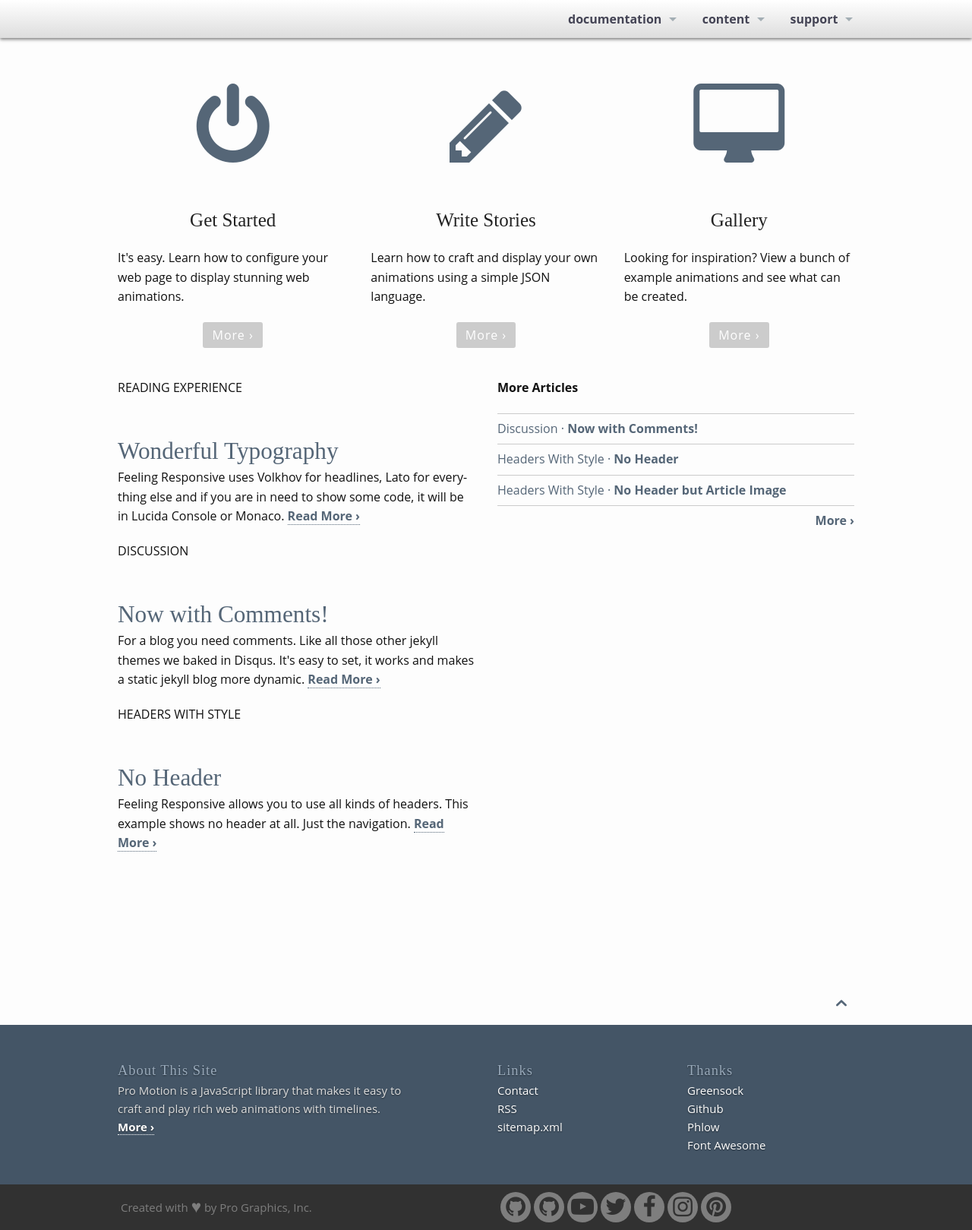
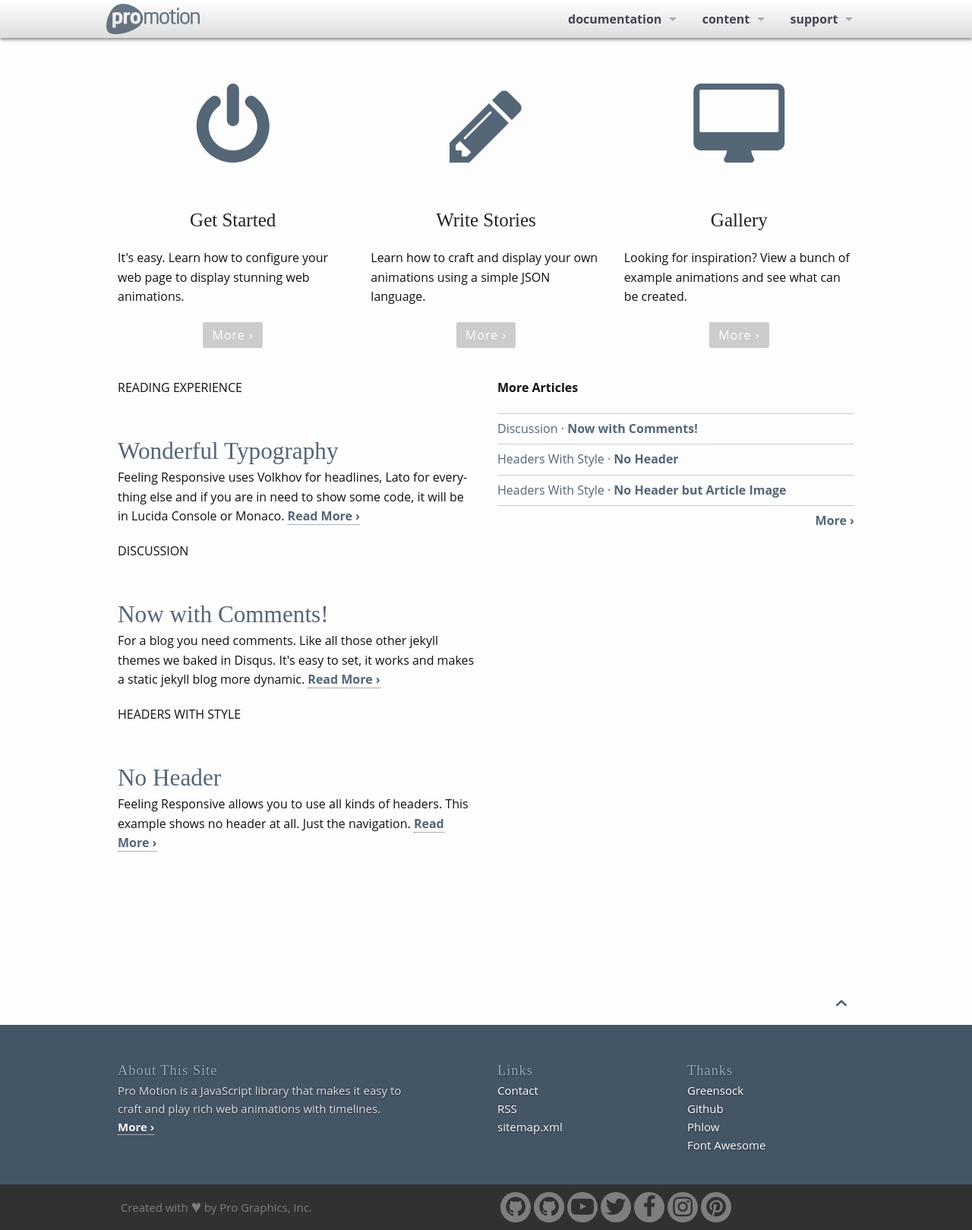
Before and after one commit to ProGraphics/prostyle.io, a Jekyll site: the page built from index.md, in a window 1280 px wide. Shown: the whole page at 76% size. Built offline with Jekyll 4.4.1, drawn with Linux system fonts in a browser that asks for light colours; nearby versions of some CDN libraries; a script that is not in the unit is left out.

Commit message:
Logo on top bar

```diff
--- a/_includes/navigation.html
+++ b/_includes/navigation.html
@@ -3,8 +3,8 @@
   <nav class="top-bar row" data-topbar>
     <ul class="title-area">
       <li class="name">
-      <h1 class="show-for-small-only"><a href="{{ site.url }}{{ site.baseurl }}" class="icon-tree"> {{ site.title }}</a></h1>
-    </li>
+      <a href="{{ site.url }}{{ site.baseurl }}" class="logo" alt="Pro Motion"></a>
+			</li>
        <!-- Remove the class "menu-icon" to get rid of menu icon. Take out "Menu" to just have icon alone -->
       <li class="toggle-topbar menu-icon"><a href="#"><span>Menu</span></a></li>
     </ul>
--- a/_sass/override-top-bar.scss
+++ b/_sass/override-top-bar.scss
@@ -18,6 +18,24 @@
 	-webkit-transition: none;
 	-o-transition: none;
 	transition: none;
+}
+
+a.logo {
+	opacity:0.8;
+	display: inline-block;
+	height: 50px;
+	width: 123px;
+	background-image: url('/images/pro-motion-123x40-456.png');
+	background-repeat: no-repeat;
+	background-position: center;
+	-webkit-transition: opacity 300ms ease-out ;
+	-moz-transition: opacity 300ms ease-out;
+	-o-transition: opacity 300ms ease-out;
+	transition: opacity 300ms ease-out;
+}
+
+a.logo:hover {
+	opacity: 1;
 }
 
 #navigation {
```
Also changed, not shown: images/pro-motion-123x40-456.png (added).
